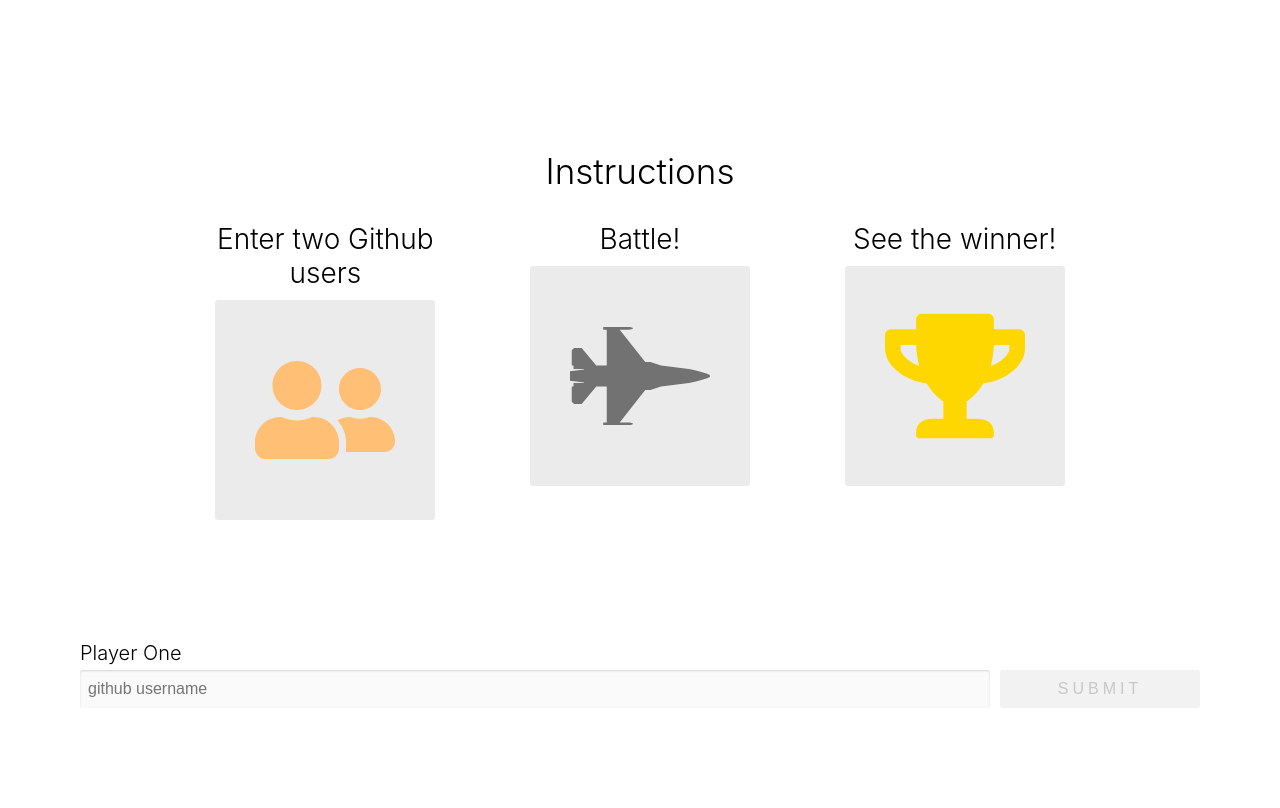
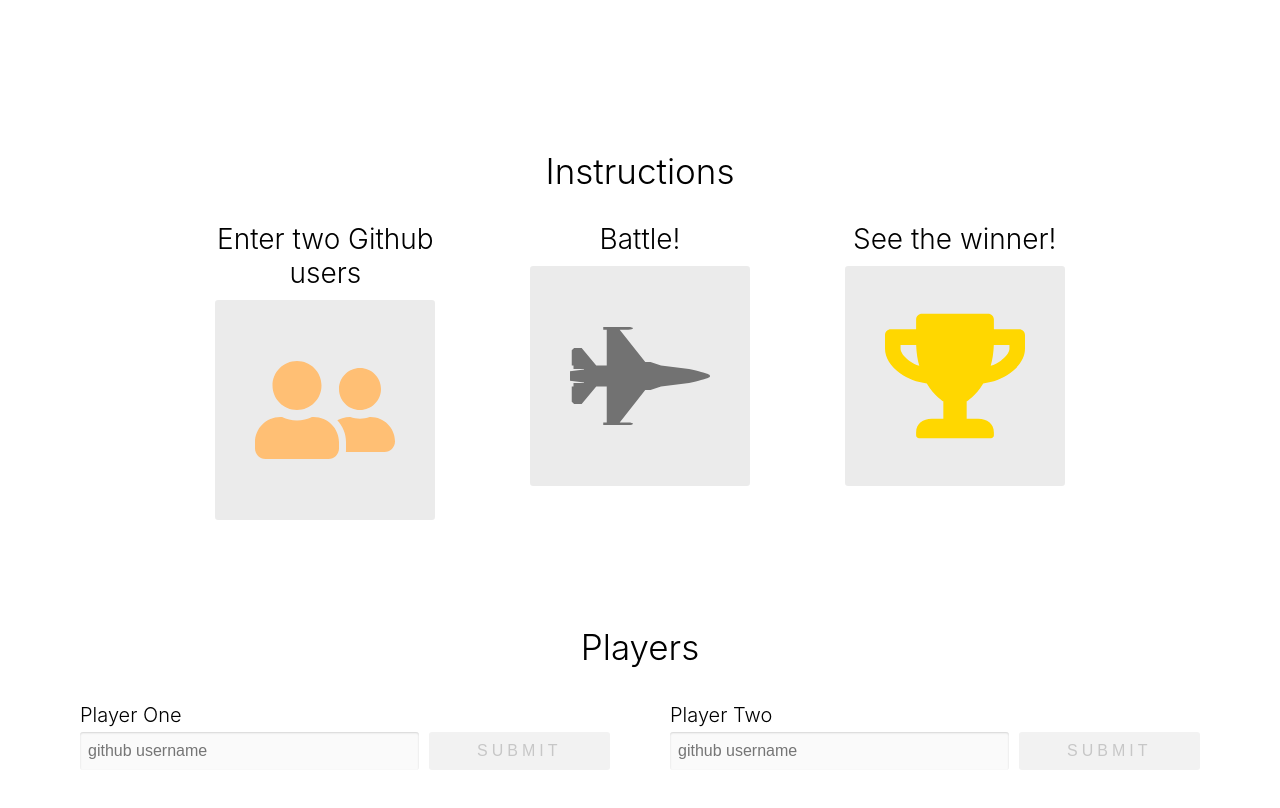
Before and after one commit to mrbaker1917/github-battle, a React app: page / in a window 1280 px wide. Built offline with nearby package versions, Linux system fonts and the light colour scheme.

Commit message:
sets player input fields

```diff
--- a/app/components/Battle.js
+++ b/app/components/Battle.js
@@ -77,11 +77,47 @@ PlayerInput.propTypes = {
 }
 
 export default class Battle extends React.Component {
+  constructor(props) {
+    super(props)
+
+    this.state = {
+      playerOne: null,
+      playerTwo: null,
+    }
+
+    this.handleSubmit = this.handleSubmit.bind(this)
+  }
+  handleSubmit(id, player) {
+    this.setState({
+      [id]: player
+    })
+  }
+
+
   render() {
+    const { playerOne, playerTwo } = this.state
     return (
       <React.Fragment>
         <Instructions />
-        <PlayerInput label="Player One" onSubmit={(value) => console.log("value!", value)}/>
+        <div className="players-container">
+          <h1 className="center-text header-lg">Players</h1>
+          <div className="row space-around">
+            {playerOne === null && (
+              <PlayerInput
+                label="Player One"
+                onSubmit={(player) => this.handleSubmit("playerOne", player)}
+                />
+            )}
+
+            {playerTwo === null && (
+              <PlayerInput
+                label="Player Two"
+                onSubmit={(player) => this.handleSubmit("playerTwo", player)}
+                />
+            )}
+          </div>
+
+        </div>
       </React.Fragment>
     )
   }
--- a/app/index.css
+++ b/app/index.css
@@ -206,3 +206,7 @@ li {
   background: #f2f2f2;
   color: #c7c7c7;
 }
+
+.players-container {
+  margin: 100px 0;
+}
```
